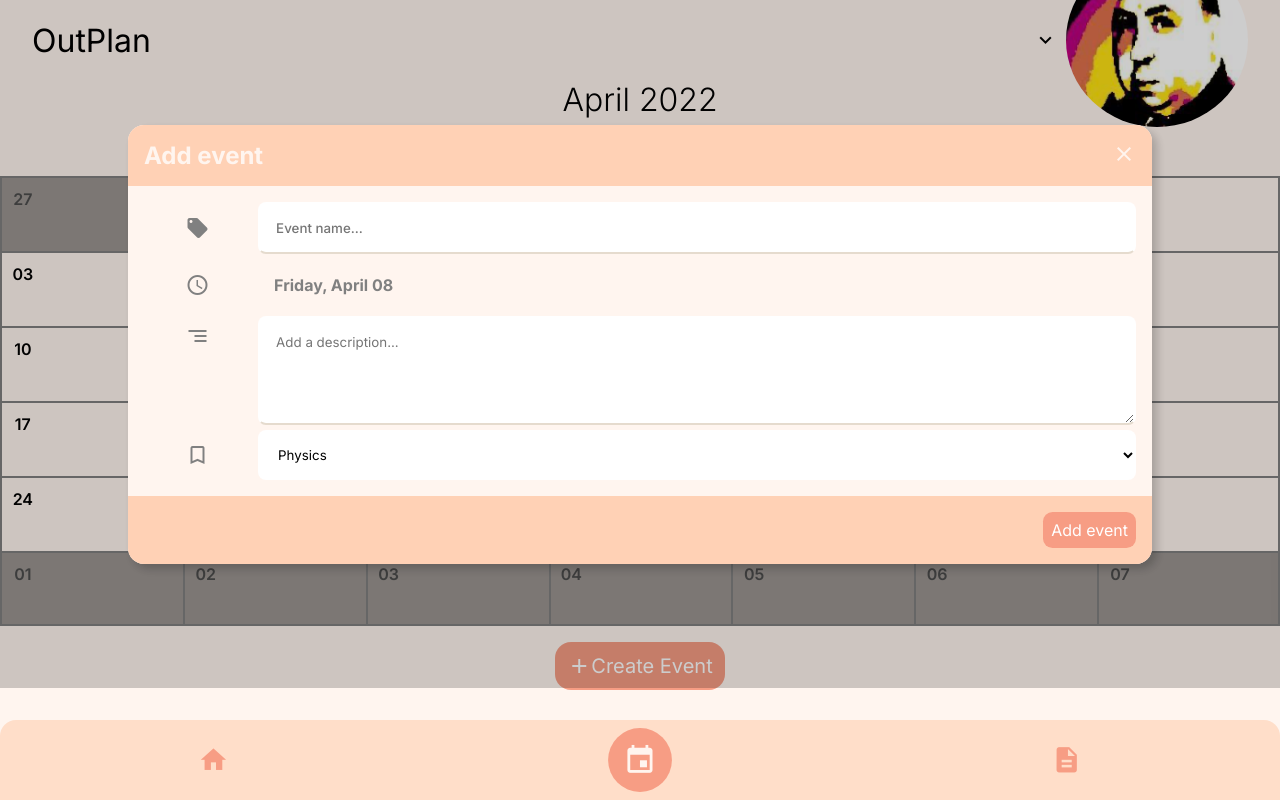
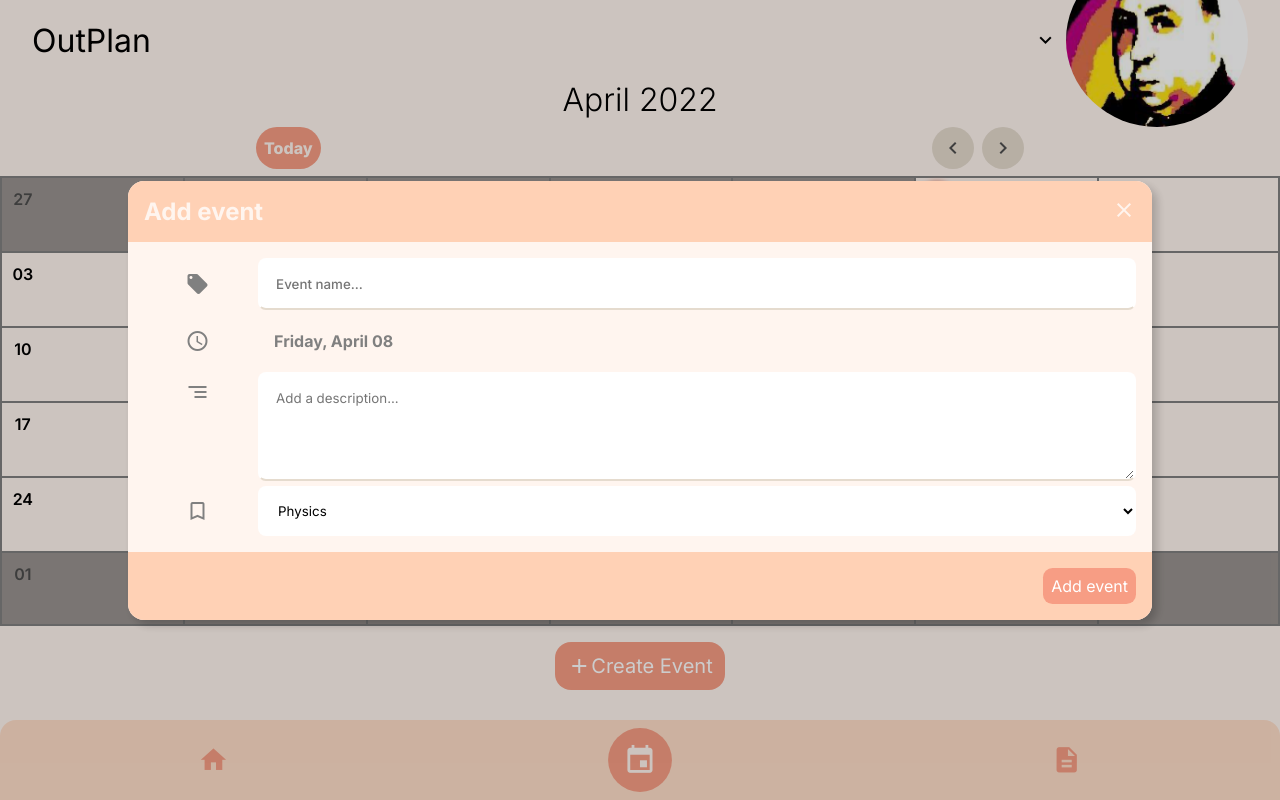
Before and after one commit to finnoprey/outplan-app, a Next.js app: page /calendar in a window 1280 px wide. Both pictures are taken after a click on the element "08". Built offline with nearby package versions, Linux system fonts and the light colour scheme.

Commit message:
put router event listeners in a useEffect

```diff
--- a/components/Calendar/Calendar.module.scss
+++ b/components/Calendar/Calendar.module.scss
@@ -203,7 +203,7 @@
 
 .eventModal {
     width: 100vw;
-    height: calc(100vh - ($mainHeaderHeight + 2rem));
+    height: 100vh;
     position: fixed;
     top: 0;
     left: 0;
--- a/components/Calendar/EventModal.js
+++ b/components/Calendar/EventModal.js
@@ -1,3 +1,4 @@
+import { motion } from 'framer-motion';
 import React, { useContext, useEffect, useRef, useState } from 'react';
 import GlobalContext from '../../context/GlobalContext';
 import styles from './Calendar.module.scss';
@@ -26,6 +27,9 @@ export default function EventModal(props) {
     }, [setShowEventModal]);
 
     const subjects = props.clientSubjects;
+
+    const SCREEN_WIDTH = window.innerWidth;
+    const SCREEN_HEIGHT = window.innerHeight;
 
     return (
         <div className={styles.eventModal}>
--- a/pages/_app.js
+++ b/pages/_app.js
@@ -13,15 +13,19 @@ function MyApp({ Component, pageProps }) {
 
   const router = useRouter();
 
-  Router.events.on('routeChangeComplete', routeChange);
-  Router.events.on('routeChangeStart', routeChange);
+  useEffect(() => {
+    router.events.on('routeChangeComplete', routeChange);
+    router.events.on('routeChangeStart', routeChange);
+
+    return;
+  }, [router.events]);
 
   return (
     <>
     <ContextWrapper>
       <Header />
       <AnimatePresence
-        exitBeforeEnter>
+        exitBeforeEnter initial={false}>
         <Component {...pageProps} key={router.pathname} />
       </AnimatePresence>
       <BottomNavBar active="calendar" />
```
